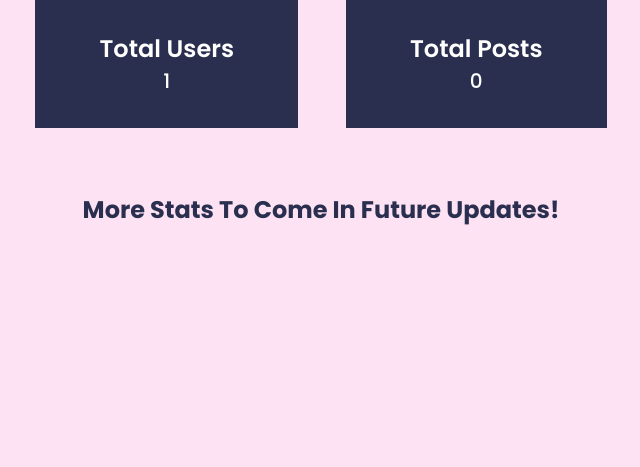
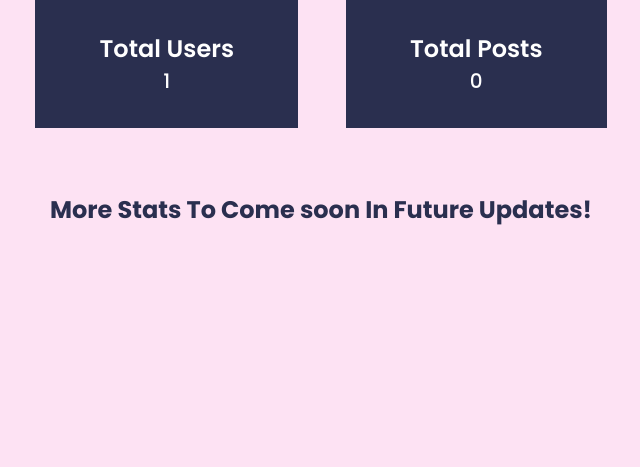
Before and after one commit to adityadhiman-in/questify, a Node server app: page /users/admin in a window 1280 px wide. Shown: the part 227-694 px from the top of the page, without its empty margins (319-959 px from the left). Run offline with Node 20, Linux system fonts and the light colour scheme; the visitor is signed in with stand-in values (Sample User, id 1); data that the repository does not hold is empty; some libraries are stand-ins or nearby versions.

Commit message:
changes done

```diff
--- a/views/admin.ejs
+++ b/views/admin.ejs
@@ -41,6 +41,6 @@
       <div class="statsItemValue"><%= stats.totalPosts %></div>
     </div>
   </div>
-  <h2>More Stats To Come In Future Updates!</h2>
+  <h2>More Stats To Come soon In Future Updates!</h2>
 </div>
 <%- include("partials/loggedInFooter.ejs") %>
```
